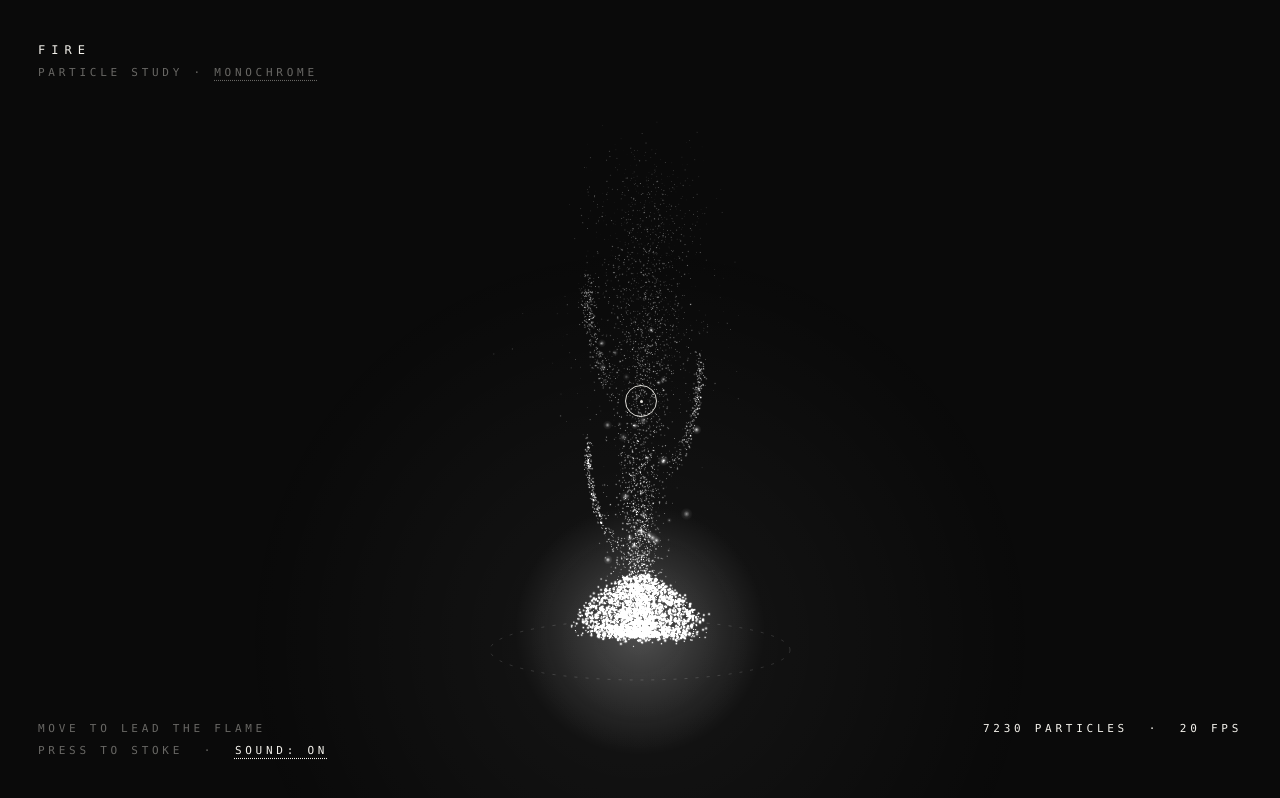
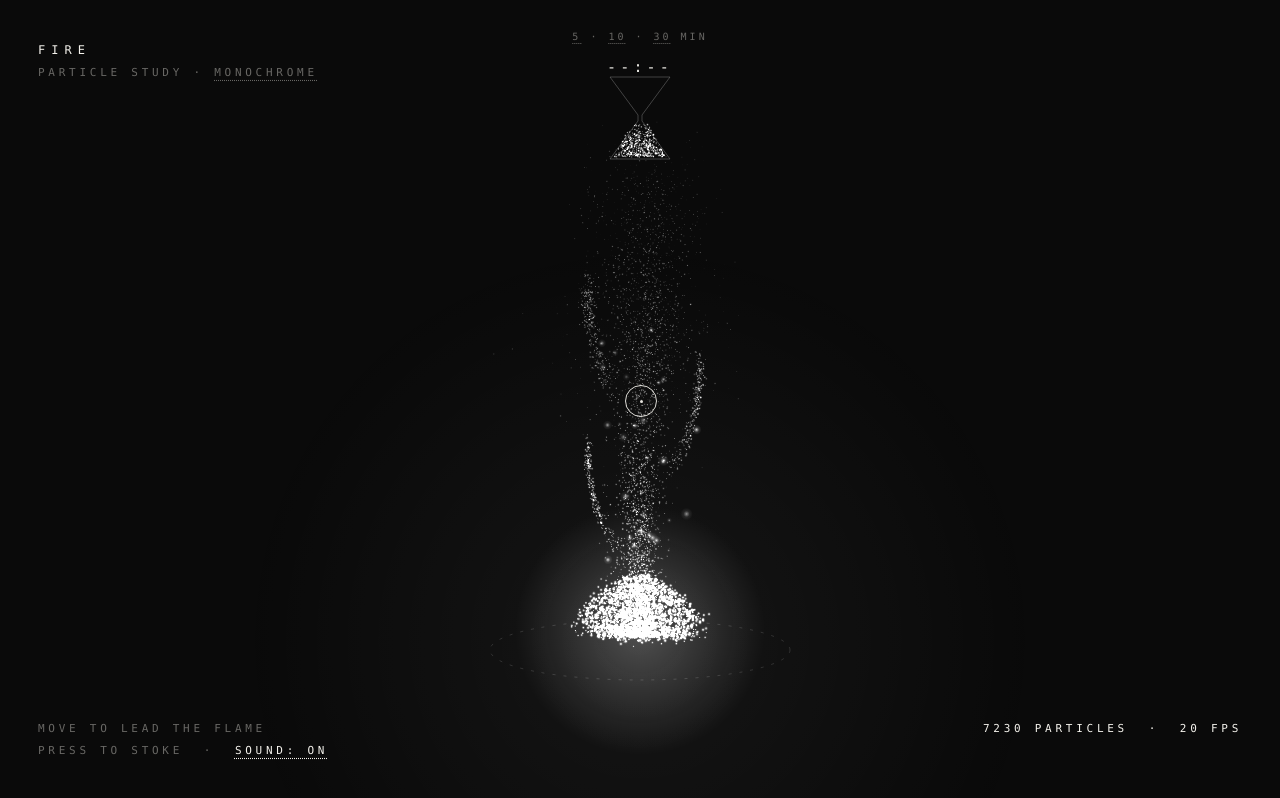
Before and after one commit to CryptoClaudeBot/fire-particle-study, a plain HTML site: page index.html in a window 1280 px wide. Drawn offline with Linux system fonts and the light colour scheme; animation ran at ten frames a second.

Commit message:
Add files via upload

```diff
--- a/index.html
+++ b/index.html
@@ -22,6 +22,15 @@
   .sub{color:var(--dim);} .right{text-align:right;} .num{color:var(--ink);}
   .big{font-size:12px;letter-spacing:.5em;}
   @media (max-width:480px){.lbl{font-size:10px;letter-spacing:.22em;}}  /* keep hint lines unwrapped on phones */
+
+  /* focus-timer hourglass controls */
+  #tui{position:fixed;top:clamp(12px,2vw,26px);left:50%;transform:translateX(-50%);
+    text-align:center;z-index:6;pointer-events:none;}
+  #tui .cap{font-size:10px;letter-spacing:.3em;color:var(--dim);text-transform:uppercase;}
+  #tui .tset{pointer-events:auto;text-decoration:underline dotted;text-underline-offset:3px;color:var(--dim);}
+  #tui .tset.on{color:var(--ink);}
+  #tmr{display:block;font-size:15px;letter-spacing:.28em;color:var(--ink);
+    font-variant-numeric:tabular-nums;margin-top:4px;}
   #mode,#snd{pointer-events:auto;text-decoration:underline dotted;text-underline-offset:4px;}
 
   #cur{position:fixed;top:50%;left:50%;width:30px;height:30px;margin:-15px 0 0 -15px;
@@ -36,6 +45,11 @@
 <body>
 <canvas id="fire"></canvas>
 <div id="cur"></div>
+
+<div id="tui" class="lbl">
+  <span class="cap"><span class="tset" data-m="5">5</span> · <span class="tset" data-m="10">10</span> · <span class="tset" data-m="30">30</span> min</span>
+  <span id="tmr">--:--</span>
+</div>
 
 <div class="ui">
   <div class="row">
@@ -111,6 +125,20 @@
     opx[i]=x;opy[i]=y;ovx[i]=vX;ovy[i]=vY;olf[i]=0;oml[i]=life;osz[i]=size;osd[i]=Math.random()*1e3;
   }
 
+  // ---- hourglass focus timer: same white-dust language as the fire ----
+  const HGN=520, hgY=118;
+  const hgU=new Float32Array(HGN), hgV=new Float32Array(HGN),
+        hgR=new Float32Array(HGN), hgS=new Float32Array(HGN);
+  for(let i=0;i<HGN;i++){hgU[i]=Math.random();hgV[i]=Math.random();hgR[i]=Math.random();hgS[i]=Math.random();}
+  let tTotal=0, tLeft=0, tRun=false, flipA=0;
+  const tmrEl=document.getElementById('tmr');
+  function setTimer(min){
+    tTotal=min*60; tLeft=tTotal; tRun=true; flipA=1;                 // flip the glass, restart the sand
+    document.querySelectorAll('.tset').forEach(el=>el.classList.toggle('on',+el.dataset.m===min));
+    thump(0.2,320,0.16); rainstick(0.6,0.5);
+  }
+  document.querySelectorAll('.tset').forEach(el=>el.addEventListener('click',()=>setTimer(+el.dataset.m)));
+
   // ---- the flame's spine: whippy chain that carries the column homes ----
   const RN=13;
   const ropeX=new Float32Array(RN), ropeY=new Float32Array(RN),
@@ -127,7 +155,8 @@
   addEventListener('mouseup',pressOff);
   // touch: ONE finger leads the flame (hover) · TWO fingers stoke (press)
   function onTouch(e){
-    if(e.target&&(e.target.id==='mode'||e.target.id==='snd'))return; // let label taps become clicks
+    if(e.target&&(e.target.id==='mode'||e.target.id==='snd'||
+      (e.target.classList&&e.target.classList.contains('tset'))))return; // let label taps become clicks
     e.preventDefault();
     const n=e.touches.length;
     if(n>0){let x=0,y=0;for(const tc of e.touches){x+=tc.clientX;y+=tc.clientY;}move(x/n,y/n);}
@@ -321,6 +350,10 @@
     const sweep=Math.min(1,Math.hypot(bvx,bvy)/1500); curSweep=sweep;
     const wander=Math.sin(t*0.55)+Math.sin(t*1.35+2)*0.7;
     const surge=0.75+0.45*Math.sin(t*0.9+Math.sin(t*0.37)*2)+0.25*Math.sin(t*2.3); curSurge=surge;
+    // hourglass timekeeping
+    flipA=Math.max(0,flipA-dt/0.55);
+    if(tRun){tLeft-=dt;
+      if(tLeft<=0){tLeft=0;tRun=false;bowl(261.6,0.22,8);pop();pop();}}   // bowl strike marks time's up
 
     // pressed: the dot grabs the BASE — drifts within the fire's footprint, pinches narrow
     press+=((down?1:0)-press)*Math.min(1,6*dt);
@@ -466,8 +499,57 @@
       g.globalAlpha=Math.min(1,heat*3)*flick*0.9;
       g.drawImage(sprOrb,opx[i]-s,opy[i]-s,s*2,s*2);
     }
+    drawHG();
     g.globalAlpha=1; g.globalCompositeOperation='source-over';
     pcEl.textContent=PN+ocount; fpsEl.textContent=fps;
+    if(tTotal>0){const s=Math.ceil(tLeft);
+      tmrEl.textContent=String(Math.floor(s/60)).padStart(2,'0')+':'+String(s%60).padStart(2,'0');}
+  }
+
+  function drawHG(){                                // the hourglass: wire frame + living sand
+    const HW=30, HB=38, GAP=3;
+    const rem=tTotal>0?tLeft/tTotal:0;
+    const e=flipA*flipA*(3-2*flipA);                // smoothstep ease on the flip
+    g.save(); g.translate(cx,hgY); g.rotate(Math.PI*e);
+    // frame
+    g.globalCompositeOperation='source-over';
+    g.strokeStyle='rgba(255,255,255,0.30)'; g.lineWidth=1;
+    g.beginPath();
+    g.moveTo(-HW,-HB-GAP); g.lineTo(HW,-HB-GAP);
+    g.moveTo(-HW,HB+GAP);  g.lineTo(HW,HB+GAP);
+    g.moveTo(-HW,-HB-GAP); g.lineTo(-2,-GAP); g.lineTo(-2,GAP); g.lineTo(-HW,HB+GAP);
+    g.moveTo(HW,-HB-GAP);  g.lineTo(2,-GAP);  g.lineTo(2,GAP);  g.lineTo(HW,HB+GAP);
+    g.stroke();
+    // sand
+    g.globalCompositeOperation='lighter';
+    const hf=HB*0.92*Math.sqrt(rem);                // top pile height  (area ~ remaining time)
+    const hb=HB*0.90*Math.sqrt(1-rem);              // bottom heap height
+    const floorY=HB+GAP-2;
+    for(let i=0;i<HGN;i++){
+      const wob=Math.sin(t*7+i)*0.5;
+      let x,y;
+      if(hgR[i]<rem){                               // grain still in the top bulb
+        const yy=hf*Math.sqrt(hgV[i]);
+        x=(hgU[i]*2-1)*(HW*(yy/HB)*0.86+1)+wob; y=-(GAP+1+yy*0.97);
+      }else{                                        // grain settled in the bottom heap
+        const q=1-Math.sqrt(hgV[i]);
+        const yy=hb*q;
+        x=(hgU[i]*2-1)*(HW*0.82*(1-q*0.72)+1.2)+wob; y=floorY-yy;
+      }
+      const s2=0.8+hgS[i]*0.9;
+      g.globalAlpha=0.5+0.25*Math.sin(t*13+i);
+      g.drawImage(sprDust,x-s2,y-s2,s2*2,s2*2);
+    }
+    if(tRun&&rem>0){                                // the trickle through the neck
+      for(let k=0;k<12;k++){
+        const ph=(t*1.5+k/12)%1;
+        const y=-GAP+ph*(floorY-hb+GAP-1);
+        const x=Math.sin(t*11+k*2.6)*1.4;
+        g.globalAlpha=0.55;
+        g.drawImage(sprDust,x-0.9,y-0.9,1.8,1.8);
+      }
+    }
+    g.restore();
   }
 
   function frame(now){
```
